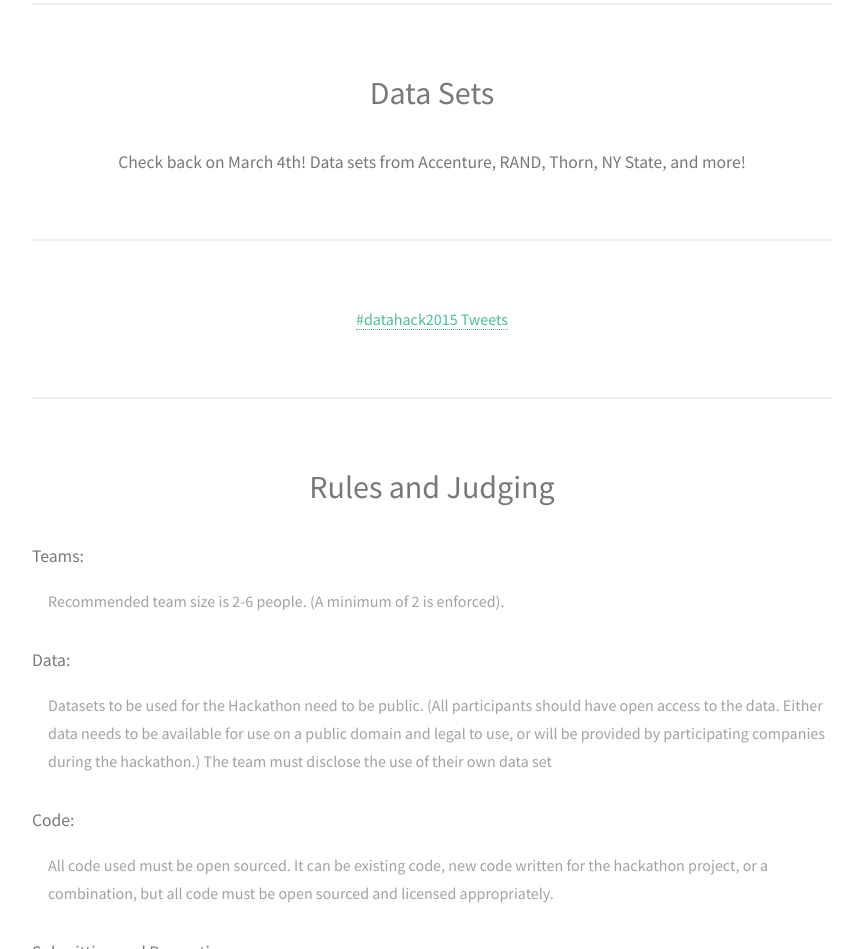
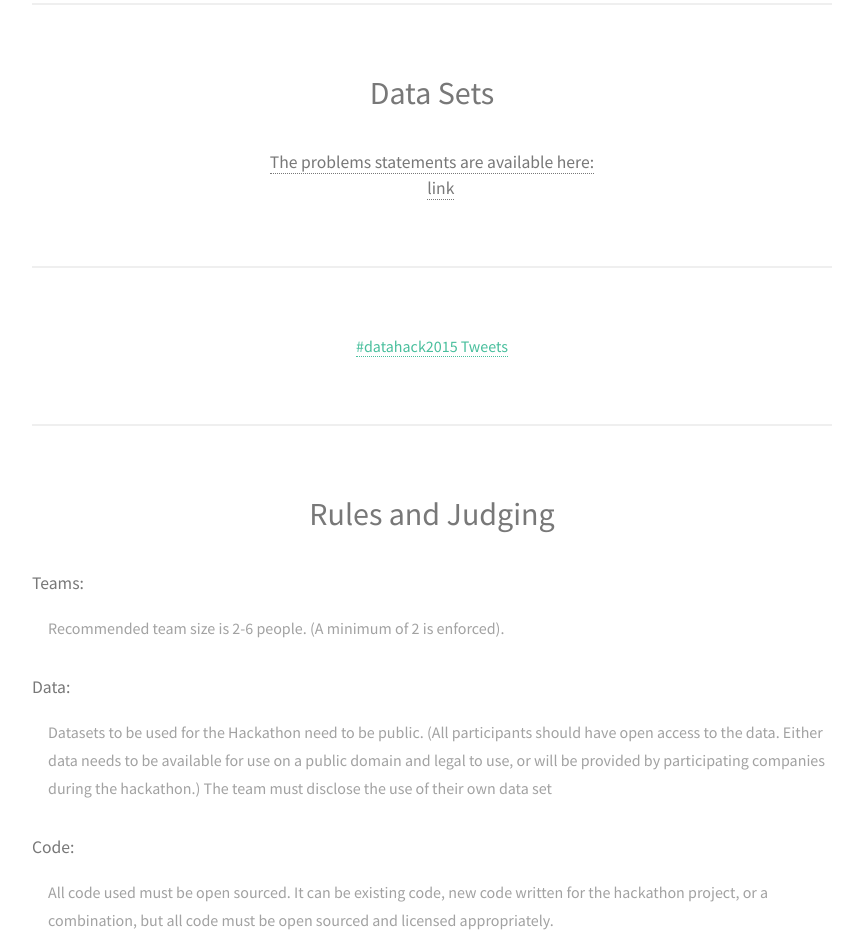
Before and after one commit to datasciencehackathon/datasciencehackathon.github.io, a plain HTML site: page index.html in a window 1280 px wide. Shown: the part 1711-2660 px from the top of the page, without its empty margins (400-1263 px from the left). Drawn offline with Linux system fonts and the light colour scheme.

Commit message:
Updated with Datasets

```diff
--- a/index.html
+++ b/index.html
@@ -79,7 +79,14 @@
 						<header class="major">
 							<h1 style="text-align:center">Data Sets</h1>
 						</header>
-						<h4 style="text-align: center">Check back on March 4th! Data sets from Accenture, RAND, Thorn, NY State, and more!</h4>
+						<h4 style="text-align: center">
+							<a>
+									The problems statements are available here:
+									<p class="view"><a href="./dat/HackProblems.pdf" target="_blank">link</a></p>
+
+							 </a>
+						</h4>
+
 
 
 					</section>
```
Also changed, not shown: 1 other file.
